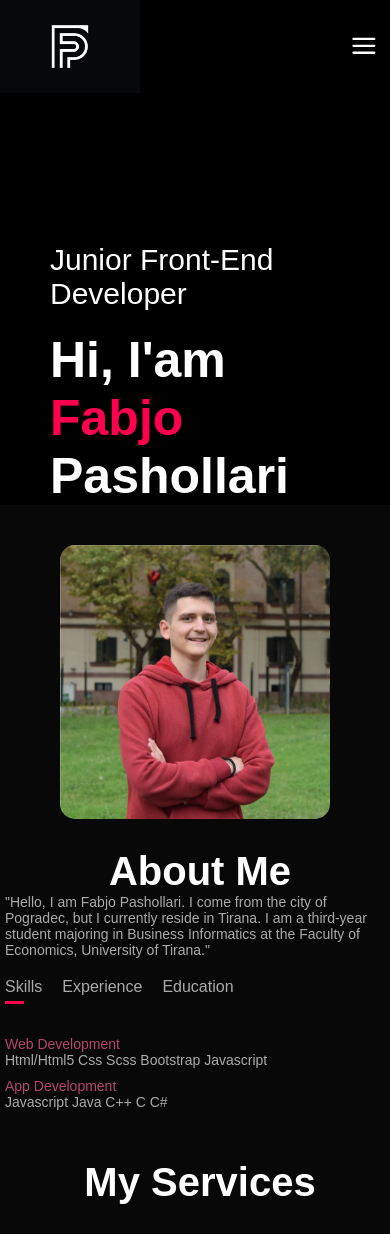
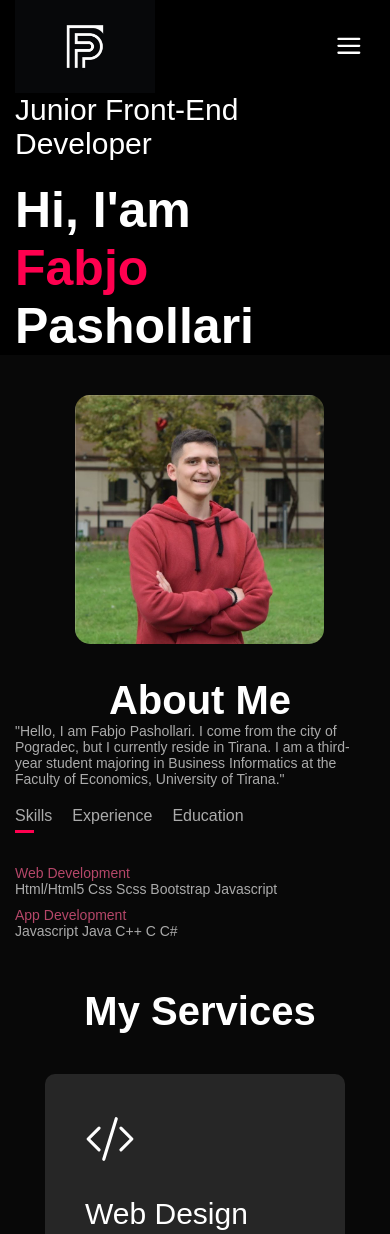
Before and after one commit to fabjopashollari/Fabjo-Portfolio, a plain HTML site: page index.html in a window 390 px wide. Shown: the top 1234 px of the page. Drawn offline with Linux system fonts and the light colour scheme.

Commit message:
I made the portfolio page responsive and modified some styling

```diff
--- a/index.html
+++ b/index.html
@@ -10,7 +10,7 @@
 <body>
     <div id="header" >
         <div class="container">
-            <nav>
+            <nav class="bol-container">
                 <img src="image/logo-fabjo.jpg" alt="logo" class="logo">
                 <ul id="sidemenu">
                     <li><a href="#header">Home</a></li>
@@ -45,7 +45,7 @@
                     </svg>
 
             </nav>
-            <div id="container1">
+            <div id="container1" class="bol-container">
                 <div class="header-text">
                  <p>Junior Front-End Developer</p>
                     <h1>Hi, I'am <span>Fabjo </span> <br> Pashollari</h1>
@@ -57,9 +57,7 @@
         </div>
     </div>
     <!--about-->
-    <div id="about">
-        <div class="container">
-            <div class="row">
+    <div id="about" class="about bol-container">
                 <div class="about-col-1">
                     <img src="image/fabjo-foto1.jpg" alt="foto-fabjo">
                 </div>
@@ -98,12 +96,10 @@
                         </ul>
                     </div>
                 </div>
-            </div>
-        </div>
     </div>
     <!--servises-->
     <div id="services">
-        <div class="conainer">
+        <div class="bol-container">
             <h1 class="sub-title">My Services</h1>
             <div class="services-list">
                 <div>
@@ -125,7 +121,7 @@
     </div>
 <!--portfolio-->
 <div id="portolio">
-   <div class="container">
+   <div class="bol-container">
     <h1 class="sub-title">My Work</h1>
     <div class="work-container">
         <div class="work-list">
@@ -164,7 +160,7 @@
 </div>
 <!--contact-->
 <div id="contact">
-    <div class="container">
+    <div class="bol-container">
         <div class="row">
             <div class="contact-left">
                 <h1 class="sub-title">Contact Me</h1>
--- a/style.css
+++ b/style.css
@@ -21,7 +21,13 @@ body {
     background-position: center; /* Vendos pozicionin e imazhit në qendër */
 }
 
-.containe{
+.bol-container{
+ max-width: 1140px;
+ margin: 0 auto;
+ padding: 0 15px;
+}
+
+.container{
     padding: 10px, 10%;
 }
 
@@ -77,8 +83,6 @@ nav ul li a:hover::after{
     align-items: center;
     justify-content: space-between;
     flex-wrap: wrap;
-    margin-left: 100px;
-    margin-right: 40px;
 }
 .image img{
     width: 500px;
@@ -86,14 +90,21 @@ nav ul li a:hover::after{
 }
 /*about*/
 #about{
-    padding: 80px 0;
+    padding-top: 80px;
+    padding-bottom: 80px;
     color: #ababab;
 }
-.row{
+
+.about.bol-container{
     display: flex;
-    justify-content: space-between;
-    flex-wrap: wrap;
 }
+
+@media screen and (max-width: 991px){
+    .about.bol-container {
+         flex-direction: column;
+    }
+}
+
 .about-col-1{
     flex-basis: 35%;
 }
@@ -102,9 +113,14 @@ nav ul li a:hover::after{
     height: 500px;
     border-radius: 15px;
 }
+
+@media screen and (min-width: 991px){
+    .about-col-2{
+         margin-left: 20px;
+    }
+}
+
 .about-col-2{
-    margin-right: 5px;
-    margin-left: 5px;
     flex-basis: 60%;
 }
 .sub-title{
@@ -350,11 +366,8 @@ nav .fas{
 .image img{
     display: none;
 }
-#container1{
-    margin-left: 50px;
-}
+
 .header-text{
-    margin-top:50%;
     font-size: 30px;
     margin-right: 200px;
 }
@@ -421,7 +434,8 @@ nav ul .fas{
     padding: 30px;
 }
 #about{
-    padding: 40px 0;
+    padding-top: 40px;
+    padding-bottom: 40px;
     color: #ababab;
 }
 #portolio{
```
